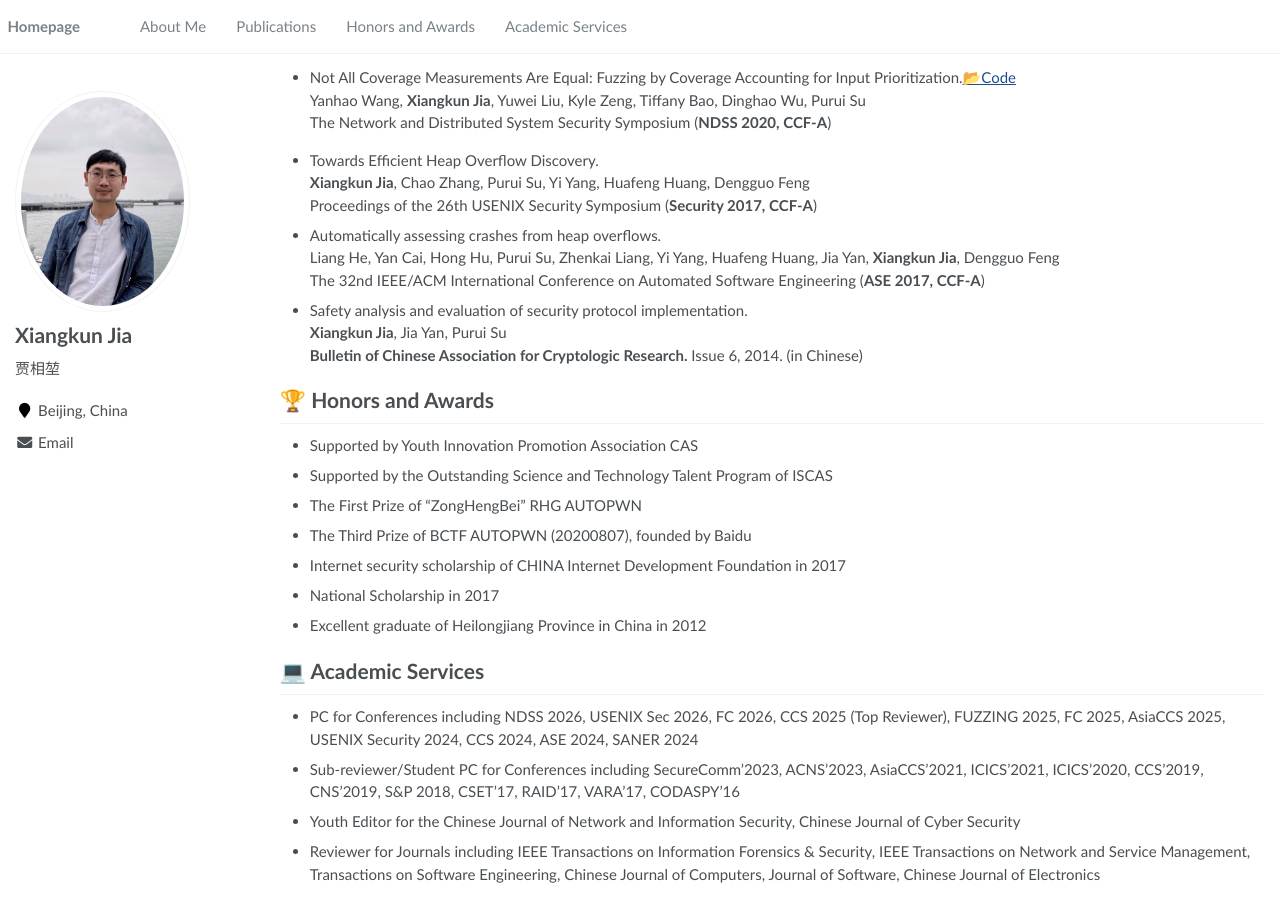
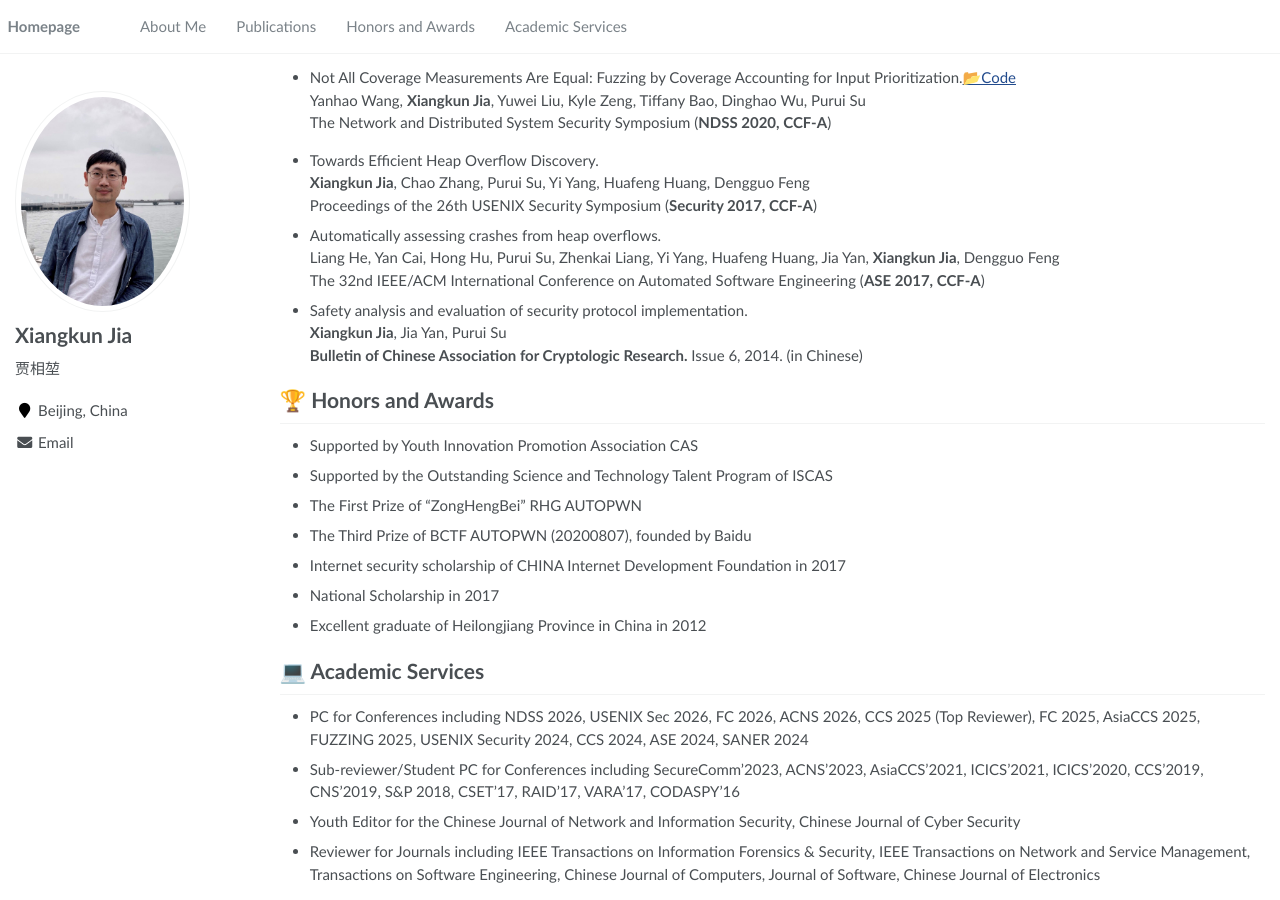
Before and after one commit to ajax4sec/ajax4sec.github.io, a Jekyll site: the page built from _pages/about.md, in a window 1280 px wide and 900 px high, scrolled down 1293 px. Built offline with Jekyll 4.4.1, drawn with Linux system fonts in a browser that asks for light colours.

Commit message:
Update about.md

```diff
--- a/_pages/about.md
+++ b/_pages/about.md
@@ -124,7 +124,7 @@
 
 
 # 💻 Academic Services
-- PC for Conferences including NDSS 2026, USENIX Sec 2026, FC 2026, CCS 2025 (Top Reviewer), FUZZING 2025, FC 2025, AsiaCCS 2025, USENIX Security 2024, CCS 2024, ASE 2024, SANER 2024
+- PC for Conferences including NDSS 2026, USENIX Sec 2026, FC 2026, ACNS 2026, CCS 2025 (Top Reviewer), FC 2025, AsiaCCS 2025, FUZZING 2025, USENIX Security 2024, CCS 2024, ASE 2024, SANER 2024
 - Sub-reviewer/Student PC for Conferences including SecureComm'2023, ACNS'2023, AsiaCCS'2021, ICICS'2021, ICICS'2020, CCS'2019, CNS'2019, S&P 2018, CSET'17, RAID'17, VARA'17, CODASPY'16
 - Youth Editor for the Chinese Journal of Network and Information Security, Chinese Journal of Cyber Security
 - Reviewer for Journals including IEEE Transactions on Information Forensics & Security, IEEE Transactions on Network and Service Management, Transactions on Software Engineering, Chinese Journal of Computers, Journal of Software, Chinese Journal of Electronics
```
